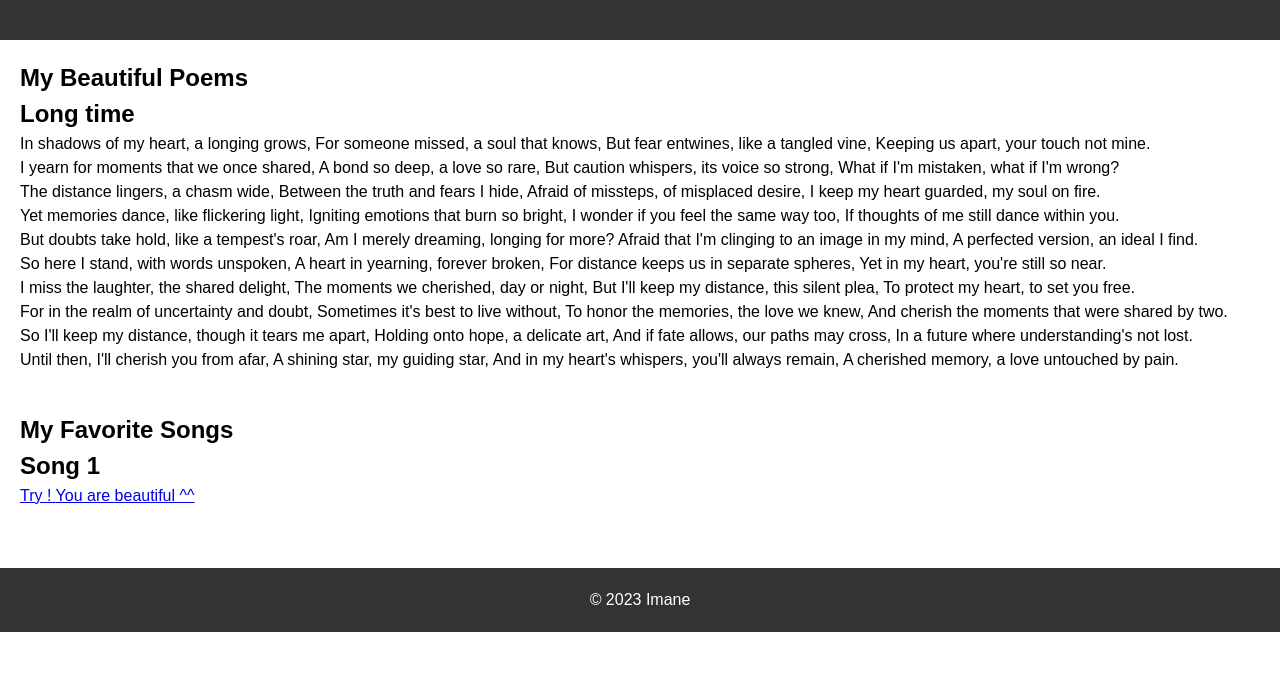
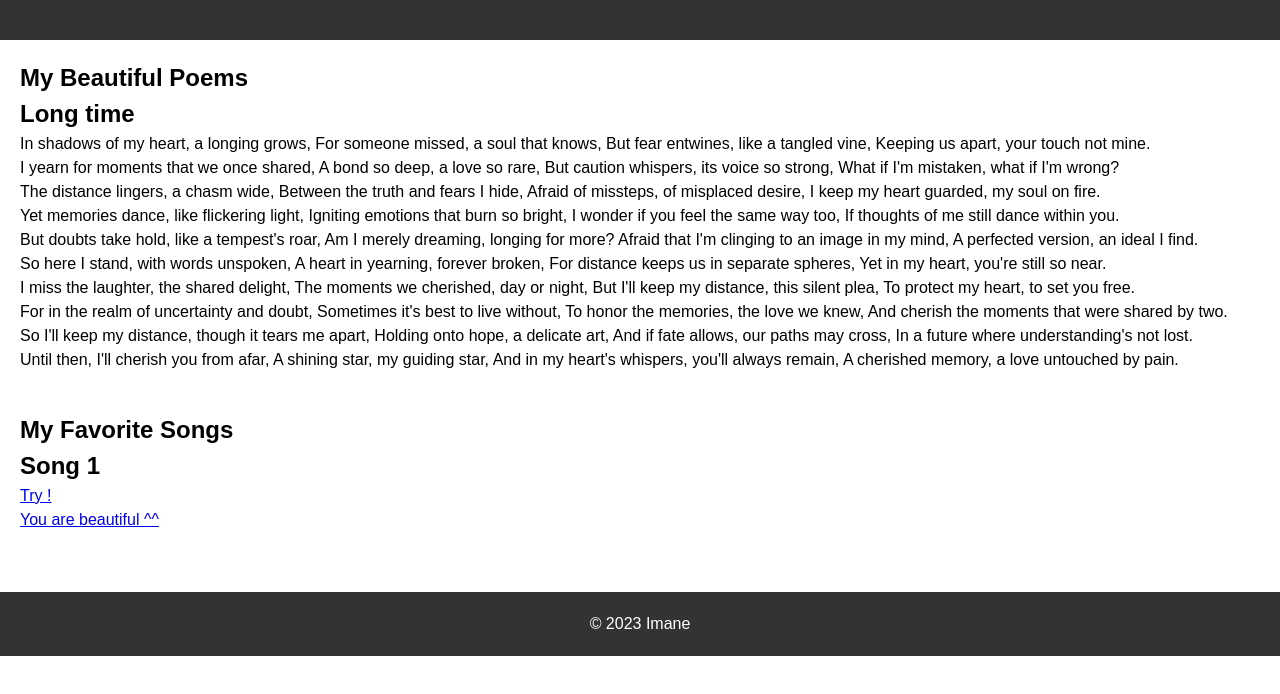
Before and after one commit to imandsw/stars, a plain HTML site: page index.html in a window 1280 px wide. Drawn offline with Linux system fonts and the light colour scheme.

Commit message:
Update index.html

```diff
--- a/index.html
+++ b/index.html
@@ -79,7 +79,7 @@ A cherished memory, a love untouched by pain.
       <h1>My Favorite Songs</h1>
       <div class="song">
         <h2>Song 1</h2>
-        <a href="https://www.youtube.com/watch?v=BDURInx_GUk"> Try ! </a>
+        <div><a href="https://www.youtube.com/watch?v=BDURInx_GUk"> Try ! </a></div>
         <a href="https://www.youtube.com/watch?v=s_DukurFp6E"> You are beautiful ^^ </a>
       </div>
 
```
